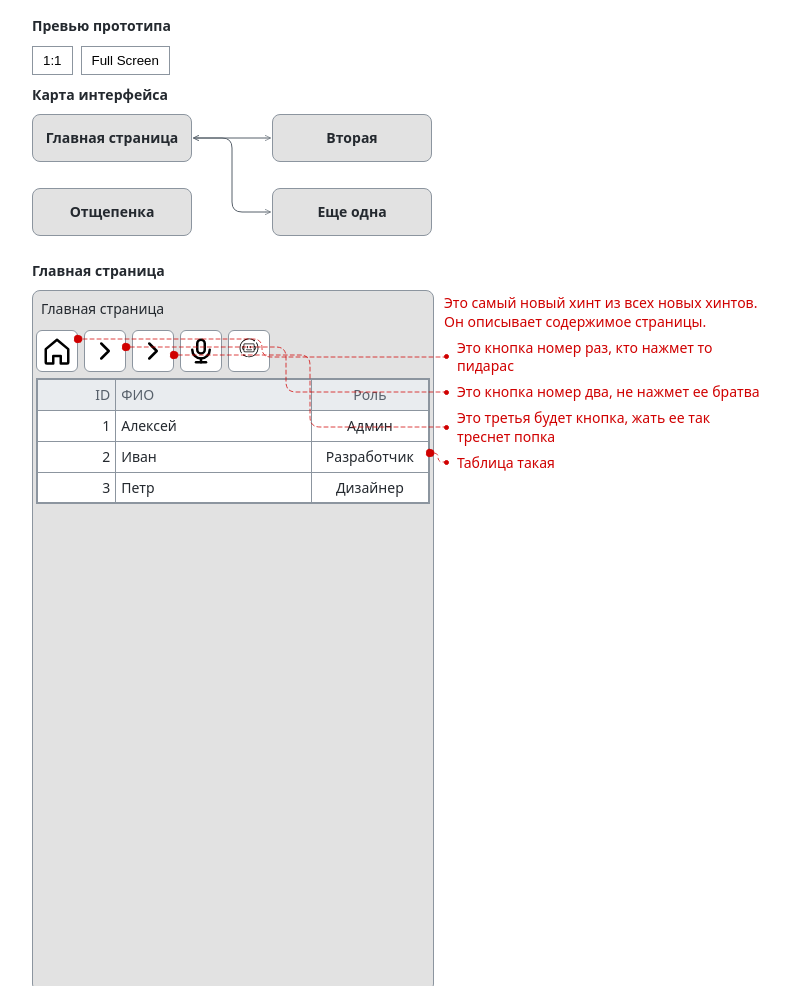
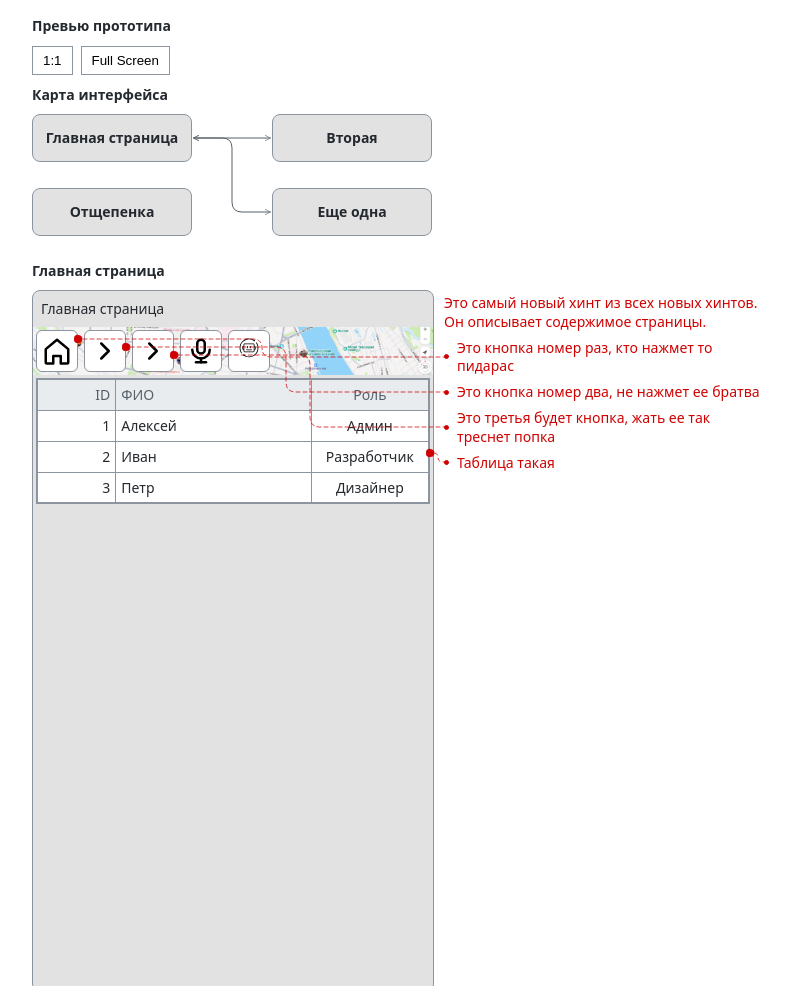
Before and after one commit to KhudyakovAlex/UXL, a plain HTML site: page index.html in a window 1280 px wide. Shown: the top 986 px of the page, without its empty margins (8-798 px from the left). Drawn offline with Linux system fonts and the light colour scheme.

Commit message:
F: BG:<url> background image (use src/yarmap.PNG)

```diff
--- a/index.html
+++ b/index.html
@@ -34,7 +34,7 @@
 400x700
 P\1\Главная страница\Это самый новый хинт из всех новых хинтов. Он описывает содержимое страницы.
   C\Главная страница\50x\LT
-  F\100%x\T
+  F\100%x\T\BG:src/yarmap.PNG
     B\ICON:home:30\40x40\L\Это кнопка номер раз, кто нажмет то пидарас
     B\ICON:chevron-right:30\GOTO:2\40x40\L\Это кнопка номер два, не нажмет ее братва
     B\ICON:chevron-right:30\GOTO:3\40x40\L\Это третья будет кнопка, жать ее так треснет попка
--- a/uxl.js
+++ b/uxl.js
@@ -383,6 +383,11 @@
       return /^ICON:/i.test(v);
     }
 
+    function isBgToken(s) {
+      const v = String(s || "").trim();
+      return /^BG:/i.test(v);
+    }
+
     function parseIntNonNegative(raw, metaForErr, what) {
       const n = Number.parseInt(String(raw), 10);
       if (!Number.isFinite(n) || String(n) !== String(raw).trim()) {
@@ -442,6 +447,7 @@
         allowPadding = false,
         allowRadius = false,
         allowIcon = false,
+        allowBg = false,
       } = {},
     ) {
       let sizeStr = "";
@@ -454,6 +460,7 @@
       let radiusPx = null;
       let iconName = "";
       let iconSizePx = null;
+      let bgUrl = "";
 
       const setOnce = (kind, val) => {
         if (kind === "size") {
@@ -506,6 +513,11 @@
           iconSizePx = val;
           return;
         }
+        if (kind === "bg") {
+          if (bgUrl) throw formatError(tag, "BG указан более одного раза.");
+          bgUrl = val;
+          return;
+        }
       };
 
       for (const raw of tokens) {
@@ -522,6 +534,9 @@
         }
         if (isIconToken(v) && !allowIcon) {
           throw formatError(tag, `Поле "${v}" (icon) не поддерживается для этого тега.`);
+        }
+        if (isBgToken(v) && !allowBg) {
+          throw formatError(tag, `Поле "${v}" (bg) не поддерживается для этого тега.`);
         }
         if (allowMargin && isMarginToken(v)) {
           const n = parseIntNonNegative(v.slice(1), meta, "MARGIN");
@@ -560,6 +575,12 @@
           }
           continue;
         }
+        if (allowBg && isBgToken(v)) {
+          const url = String(v.slice("BG:".length)).trim();
+          if (!url) throw formatError(tag, `BG должен быть вида "BG:https://..." (URL не может быть пустым).`);
+          setOnce("bg", url);
+          continue;
+        }
         if (allowCols && isColsToken(v)) {
           setOnce("cols", v);
           continue;
@@ -582,7 +603,7 @@
         }
         throw formatError(tag, `Не удалось распознать поле "${v}".`);
       }
-      return { sizeStr, alignStr, actionStr, hint, colsSpec, marginPx, paddingPx, radiusPx, iconName, iconSizePx };
+      return { sizeStr, alignStr, actionStr, hint, colsSpec, marginPx, paddingPx, radiusPx, iconName, iconSizePx, bgUrl };
     }
 
     if (tag === "P") {
@@ -710,12 +731,14 @@
         allowHint: true,
         allowMargin: false,
         allowPadding: true,
+        allowBg: true,
       });
       const sizeStr = rest.sizeStr;
       const alignStr = rest.alignStr;
       const hint = rest.hint;
+      const bg = rest.bgUrl || "";
       const common = parseCommon({ caption: "", sizeStr, alignStr, actionStr: "", hint });
-      return { indent, node: { tag, id: "", padding: rest.paddingPx ?? 0, ...common, rawLineNo: lineNo } };
+      return { indent, node: { tag, id: "", padding: rest.paddingPx ?? 0, bg, ...common, rawLineNo: lineNo } };
     }
 
     if (tag === "T") {
@@ -1403,6 +1426,15 @@
         nodeEl = el("div", { class: "uxl-node uxl-F", "data-uxl-uid": node.uid });
         if (node.hint) nodeEl.title = node.hint;
         if (Number.isFinite(node.padding)) nodeEl.style.padding = `${node.padding}px`;
+        const bg = String(node.bg || "").trim();
+        if (bg) {
+          // Allow relative URLs like "src/yarmap.PNG". Avoid breaking CSS string with quotes.
+          const safe = bg.replaceAll('"', "%22");
+          nodeEl.style.backgroundImage = `url("${safe}")`;
+          nodeEl.style.backgroundRepeat = "no-repeat";
+          nodeEl.style.backgroundPosition = "center";
+          nodeEl.style.backgroundSize = "cover";
+        }
         domByUid.set(node.uid, nodeEl);
         parentEl.append(nodeEl);
         for (const ch of node.children || []) renderNode(ch, nodeEl);
```
Also changed, not shown: UXL.md (+3 -1 lines), UXL_parser_prompt.md (+1 -0 lines).
